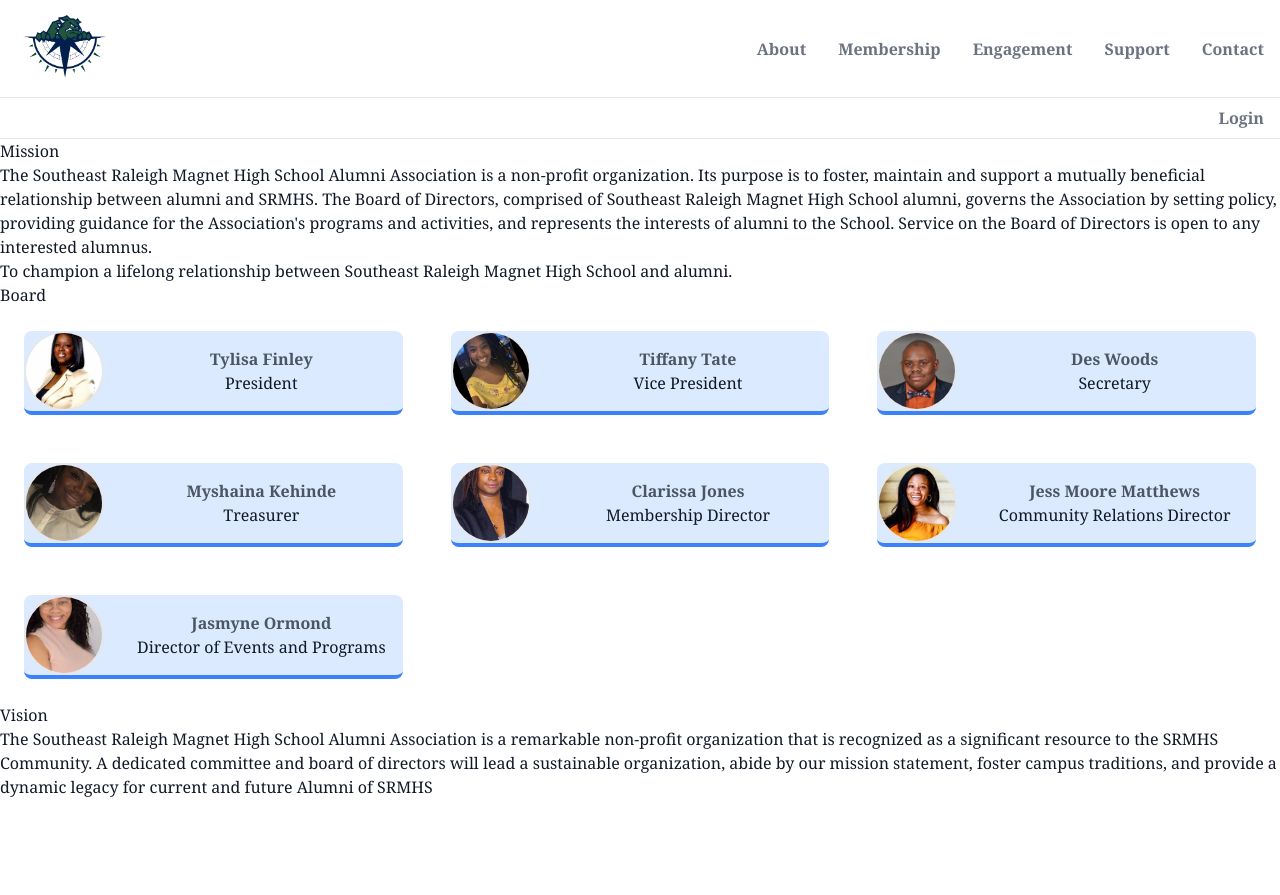
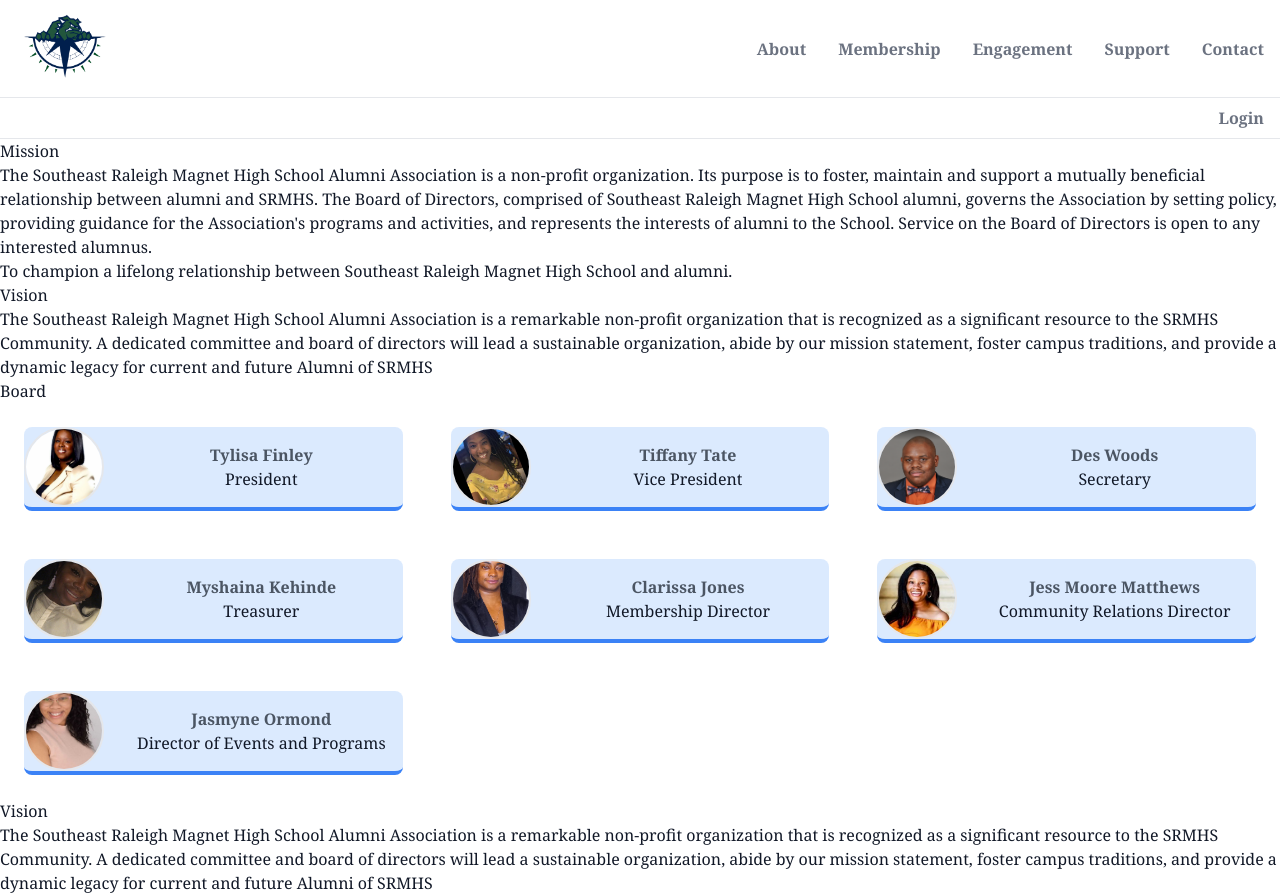
Before and after one commit to philihp/srmhsalumni, a Next.js app: page /about in a window 1280 px wide. Before the commit the page ends 800 px from the top, so only its background shows below. Built offline with nearby package versions, Linux system fonts and the light colour scheme; no server answers; what @tailwindcss/custom-forms, @tailwindcss/typography would draw is missing.

Commit message:
Update about.js

```diff
--- a/pages/about.js
+++ b/pages/about.js
@@ -17,6 +17,15 @@
     <p>
       To champion a lifelong relationship between Southeast Raleigh Magnet High
       School and alumni.
+    </p>
+  <h2>Vision</h2>
+    <p>
+      The Southeast Raleigh Magnet High School Alumni Association is a
+      remarkable non-profit organization that is recognized as a significant
+      resource to the SRMHS Community. A dedicated committee and board of
+      directors will lead a sustainable organization, abide by our mission
+      statement, foster campus traditions, and provide a dynamic legacy for
+      current and future Alumni of SRMHS
     </p>
     <h2>Board</h2>
     <div className="flex flex-wrap">
```
